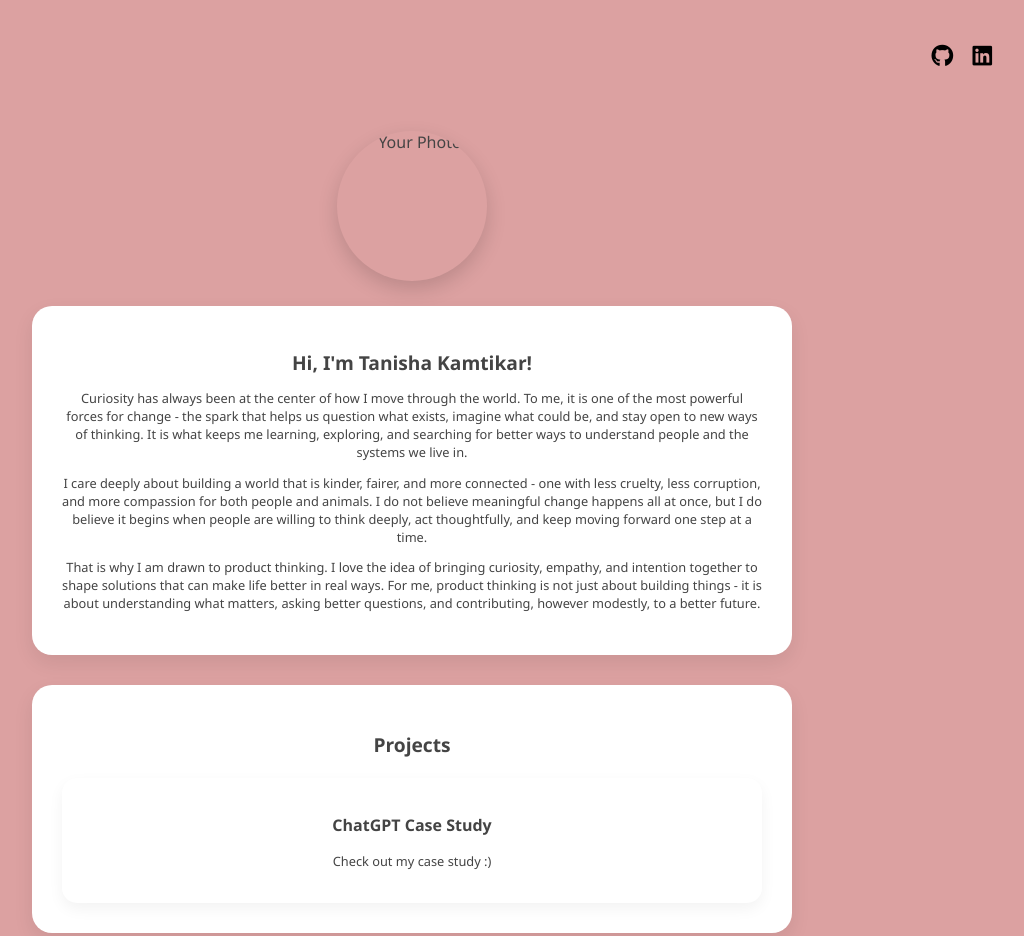
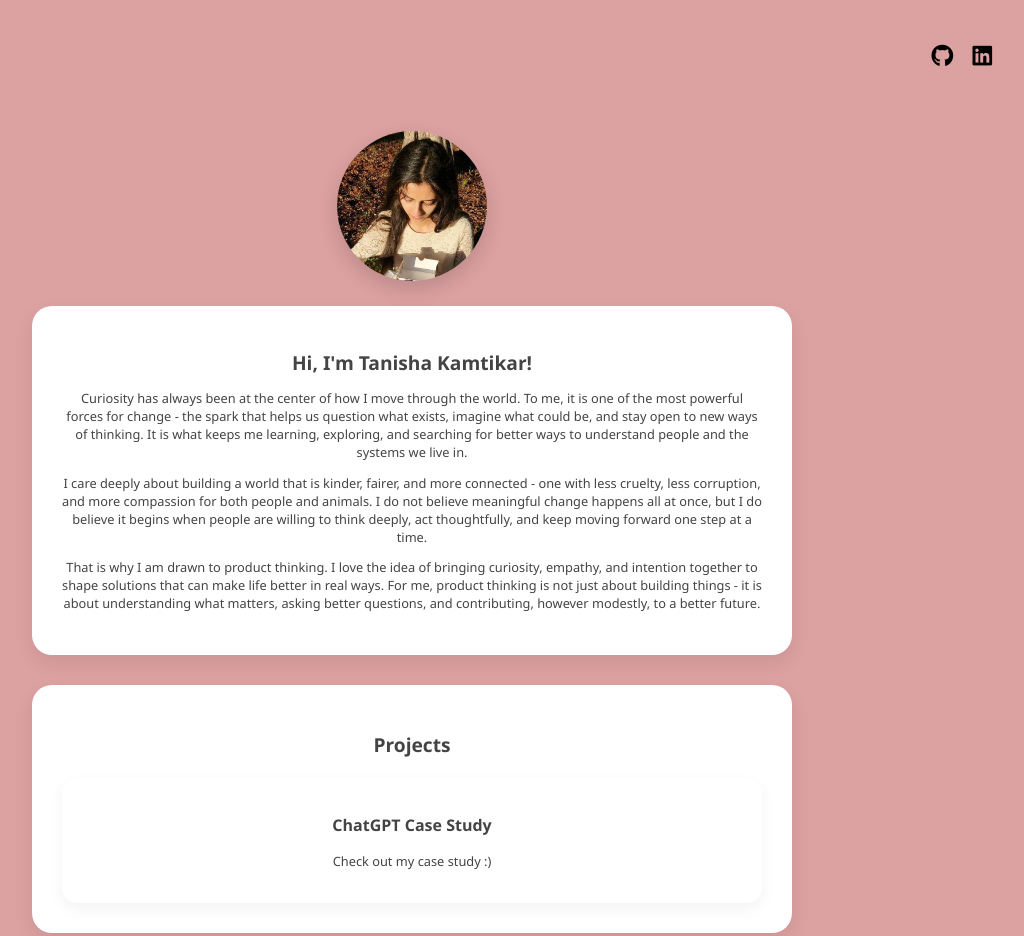
Before and after one commit to tanishakamtikar/Personal-Site, a plain HTML site: page index.html in a window 1280 px wide. Shown: the whole page, without its empty margins (228-1252 px from the left). Drawn offline with Linux system fonts and the light colour scheme.

Commit message:
picture updated

```diff
--- a/index.html
+++ b/index.html
@@ -126,7 +126,7 @@
     <div class="main-content">
 
         <!-- Profile Picture (Centered & Circular) -->
-        <img src="your-photo.jpg" alt="Your Photo" class="profile-pic">
+        <img src="WhatsApp Image 2026-04-07 at 7.25.35 PM.jpeg" alt="Your Photo" class="profile-pic">
 
         <div class="card">
             <h1>Hi, I'm Tanisha Kamtikar!</h1>
```
Also changed, not shown: WhatsApp Image 2026-04-07 at 7.25.35 PM.jpeg (added).
